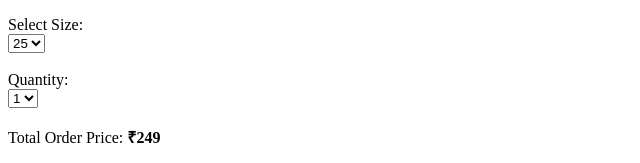
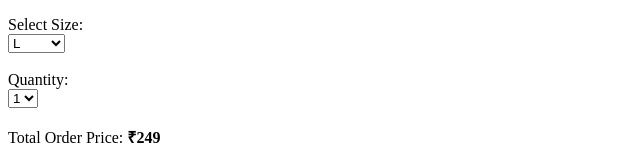
Before and after one commit to Manavjawrani/IP-LAB-REPOSITORY-EXP-1B, a plain HTML site: page index.html in a window 1280 px wide. Shown: the part 502-665 px from the top of the page, 0-640 px from the left. Drawn offline with Linux system fonts and the light colour scheme.

Commit message:
Update index.html

```diff
--- a/index.html
+++ b/index.html
@@ -22,10 +22,10 @@
 <label for="blue">Blue</label><br><br>
 <label for="size">Select Size:</label><br>
 <select id="size" name="size">
-<option value="L">25</option>
-<option value="XL">30</option>
-<option value="XXL">35</option>
-<option value="XXXL">40</option>
+<option value="L">L</option>
+<option value="XL">XL</option>
+<option value="XXL">XXL</option>
+<option value="XXXL">XXXL</option>
 </select><br><br>
 <label for="quantity">Quantity: </label><br>
 <select id="quantity" name="quantity">
```
